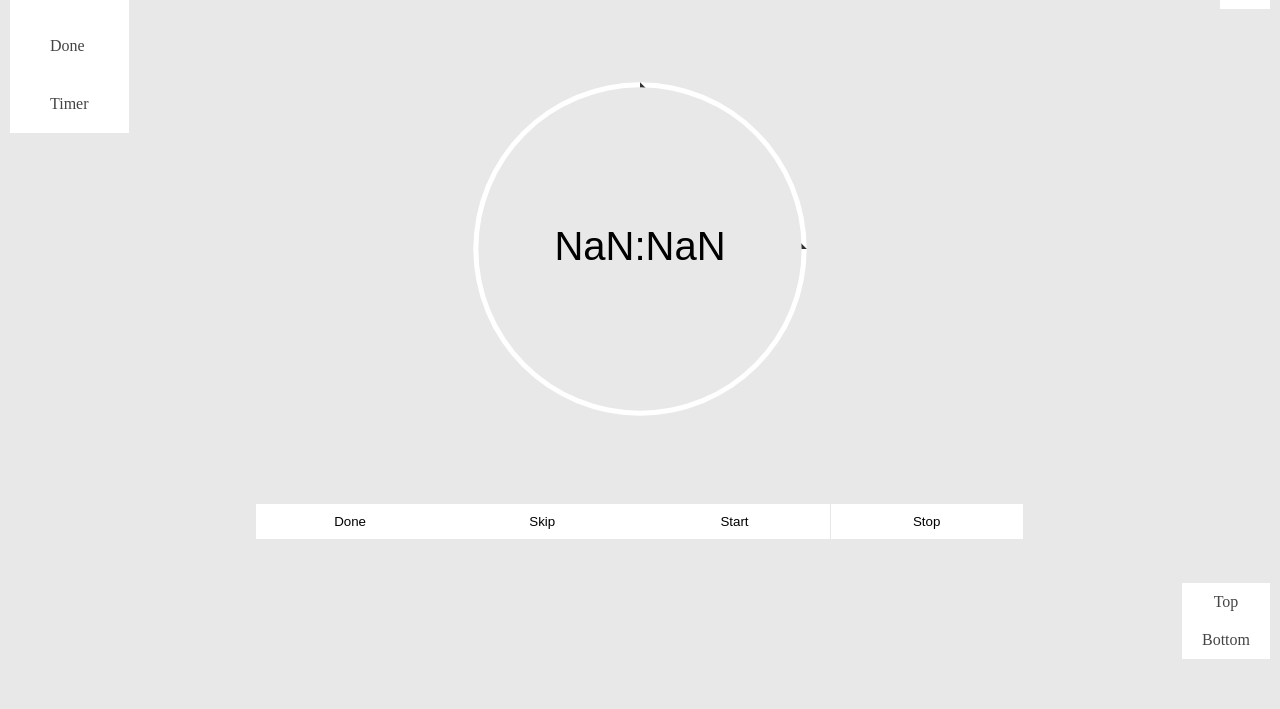
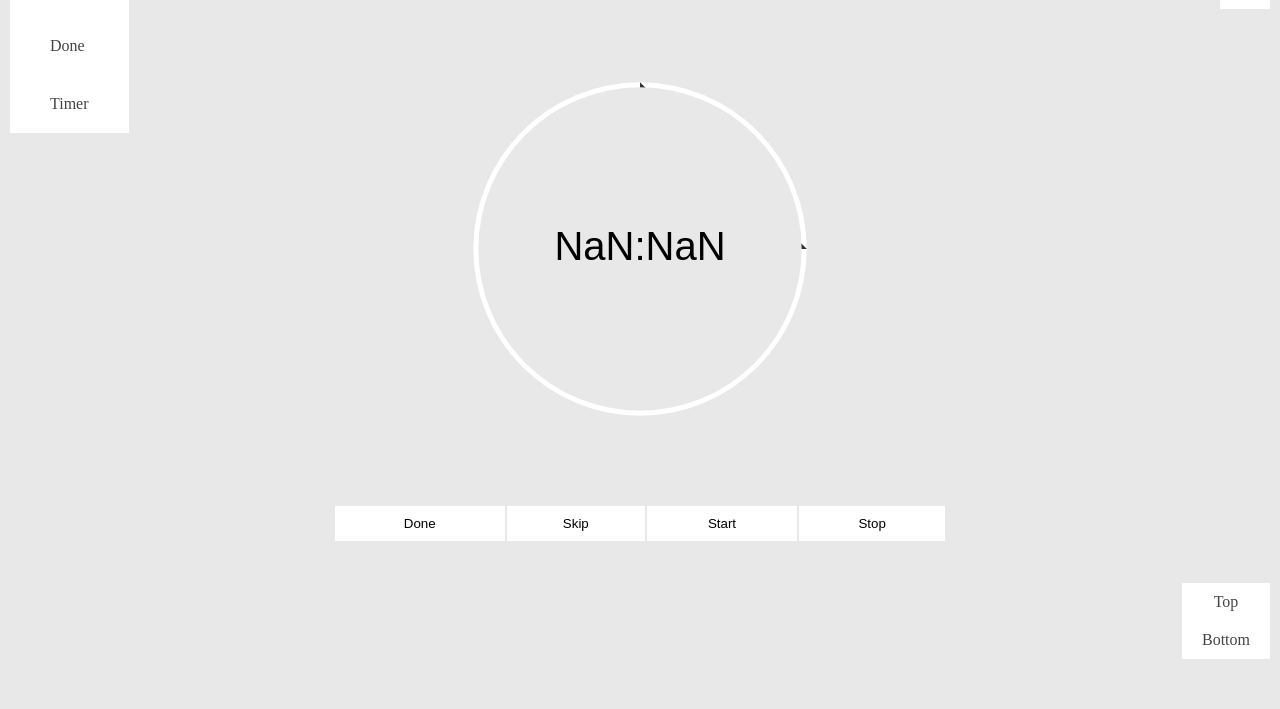
Before and after one commit to maxuewei2/MyKeep, a PHP site: page /timer/show_timer.php in a window 1280 px wide. Shown: the part 91-800 px from the top of the page. Run offline with PHP 8.4, Linux system fonts and the light colour scheme; data that the repository does not hold is empty.

Commit message:
均分按钮 	modified:   css/timer.css 	modified:   timer/show_timer.php

```diff
--- a/css/timer.css
+++ b/css/timer.css
@@ -84,18 +84,23 @@ canvas {
     max-height:500px;
 }
 
+.btn_table{
+    width:100%;
+}
+
 .btn_div {
     overflow:hidden;
-    width:100%;
+    width:80%;
     padding:0;
+    margin:0 auto;
 }
 
 .timer_btn {
     cursor:pointer;
-    width:25%;
+    width:100%;
     background-color:#fff;
     border:0;
-    margin:5px -.25%;
+    margin:5px 0px;
     padding:10px 0;
 }
 
--- a/timer/show_timer.php
+++ b/timer/show_timer.php
@@ -74,10 +74,22 @@ echo<<<STR
     <canvas id="timer_canvas" width="100" height="100"></canvas>
 </div>
 <div class="btn_div">
-    <button id="timer_done_btn" class="timer_btn" onclick="on_done_btn()">Done</button>
-    <button id="timer_skip_btn" class="timer_btn" onclick="on_skip_btn()">Skip</button>
-    <button id="timer_start_btn" class="timer_btn" onclick="on_start_pause_btn()">Start</button>
-    <button id="timer_stop_btn" class="timer_btn" onclick="on_stop_btn()">Stop</button>
+    <table class="btn_table">
+        <tr>
+            <td>
+                <button id="timer_done_btn" class="timer_btn" onclick="on_done_btn()">Done</button>
+            </td>
+            <td>
+                <button id="timer_skip_btn" class="timer_btn" onclick="on_skip_btn()">Skip</button>
+            </td>
+            <td>
+                <button id="timer_start_btn" class="timer_btn" onclick="on_start_pause_btn()">Start</button>
+            </td>
+            <td>
+                <button id="timer_stop_btn" class="timer_btn" onclick="on_stop_btn()">Stop</button>
+            </td>
+        </tr>
+    </table>
 </div>
 STR;
 require_once ('../common_foot.html');
```
